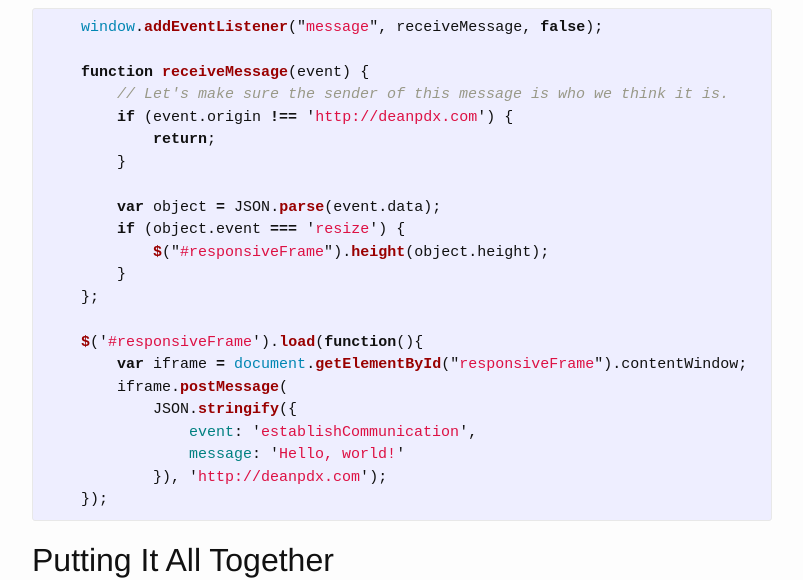
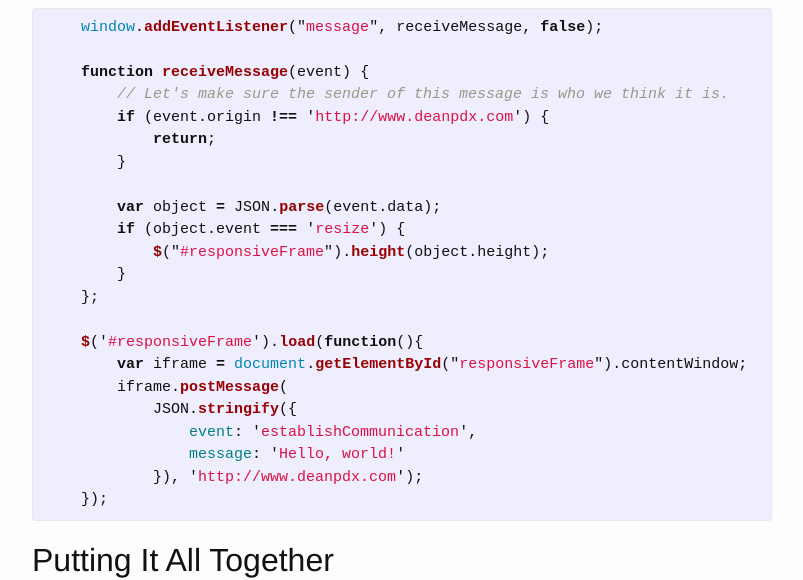
Before and after one commit to DeanPDX/DeanPDX.github.io, a Jekyll site: the page built from _posts/2016-04-24-set-iframe-height-to-content-height-using-postmessage.markdown, in a window 1280 px wide and 900 px high, scrolled down 2245 px. Shown: the part 151-731 px from the top of the window, without its empty margins (238-1041 px from the left). Built offline with Jekyll 4.4.1, drawn with Linux system fonts in a browser that asks for light colours; nearby versions of some CDN libraries; comment, search, counter and statistics services are not loaded; some of the changed lines change nothing that is shown; some of the changed text lies outside the part shown.

Commit message:
Fix for www in link

```diff
--- a/_posts/2016-04-24-set-iframe-height-to-content-height-using-postmessage.markdown
+++ b/_posts/2016-04-24-set-iframe-height-to-content-height-using-postmessage.markdown
@@ -1,7 +1,7 @@
 ---
 layout: post
 title:  "Set iframe Height to 100% of Content Height Using window.postMessage"
-date:   2016-04-24 13:45:22
+date:   2016-04-24 13:25:22
 excerpt: "I recently needed to host an iframe with dynamic content and keep the iframe height at 100% of the content height. I solved it using postMessage and you can too."
 featured_image: /images/2016-postMessage/postMessageWithKittens.png
 ---
@@ -46,7 +46,7 @@ var parentMessageEvent;
 
 function receiveMessage(event) {
     // Let's make sure the sender of this message is who we think it is.
-    if (event.origin !== "http://deanpdx.com") {
+    if (event.origin !== 'http://www.deanpdx.com') {
         return;
     }
     var object = JSON.parse(event.data);
@@ -103,7 +103,7 @@ Now, all we need to do is listen for messages, wait for the frame to load and se
 
     function receiveMessage(event) {
         // Let's make sure the sender of this message is who we think it is.
-        if (event.origin !== 'http://deanpdx.com') {
+        if (event.origin !== 'http://www.deanpdx.com') {
             return;
         }
 
@@ -119,7 +119,7 @@ Now, all we need to do is listen for messages, wait for the frame to load and se
             JSON.stringify({
                 event: 'establishCommunication',
                 message: 'Hello, world!'
-            }), 'http://deanpdx.com');
+            }), 'http://www.deanpdx.com');
     });
 {% endhighlight %}
 
@@ -142,7 +142,7 @@ Hopefully you don't have to worry about cross-domain iframes that change height
 
     function receiveMessage(event) {
         // Let's make sure the sender of this message is who we think it is.
-        if (event.origin !== "http://deanpdx.com") {
+        if (event.origin !== "http://www.deanpdx.com") {
             return;
         }
 
@@ -162,6 +162,6 @@ Hopefully you don't have to worry about cross-domain iframes that change height
             JSON.stringify({
                 event: 'establishCommunication',
                 message: 'Hello, world!'
-            }), 'http://deanpdx.com');
+            }), 'http://www.deanpdx.com');
     });
 </script>
--- a/misc/2016-04-24/iframe.html
+++ b/misc/2016-04-24/iframe.html
@@ -24,7 +24,7 @@
 
             function receiveMessage(event) {
                 // Let's make sure the sender of this message is who we think it is.
-                if (event.origin !== 'http://deanpdx.com') {
+                if (event.origin !== 'http://www.deanpdx.com') {
                     return;
                 }
                 var object = JSON.parse(event.data);
```
